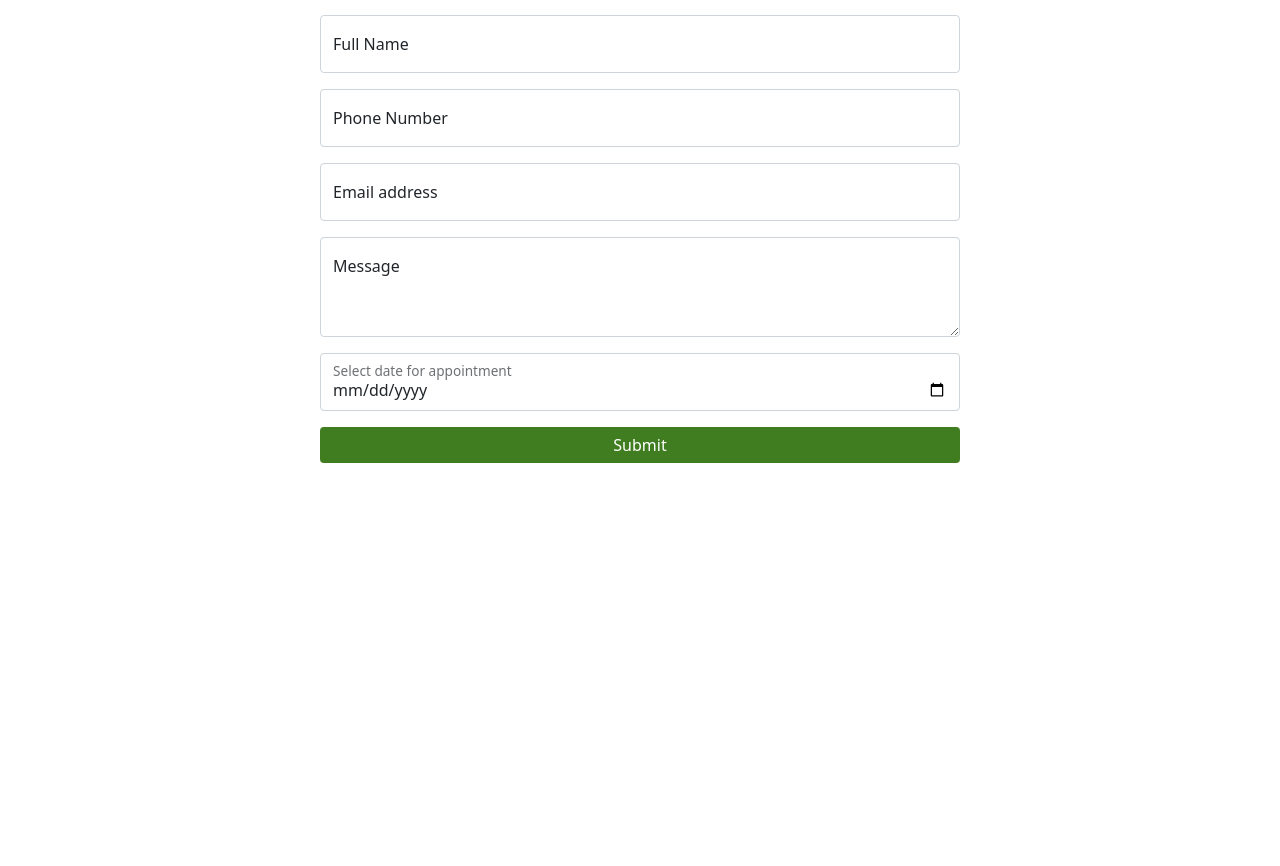
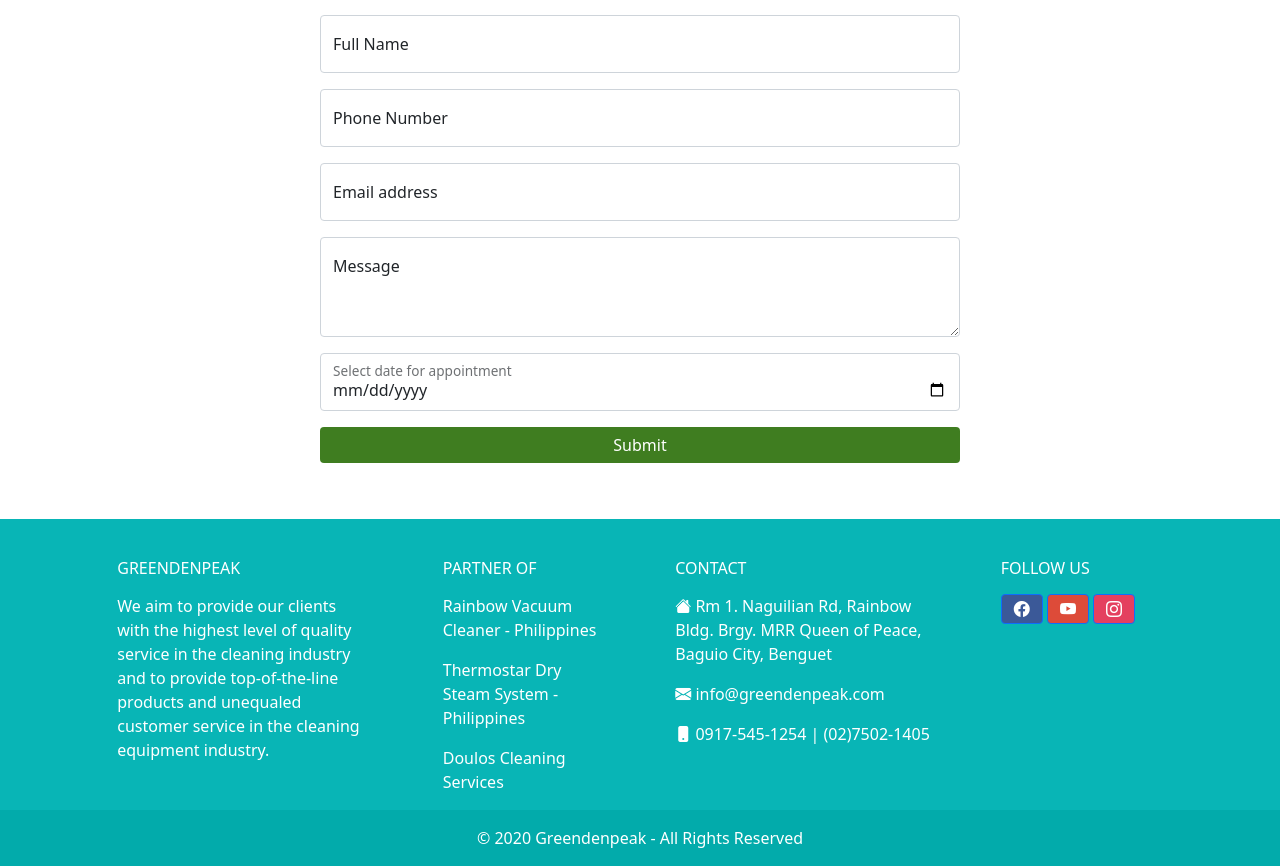
Before and after one commit to luckkimme/greendenpeak, a PHP site: page /page/contact-us.php in a window 1280 px wide. Shown: the part 498-1364 px from the top of the page. Before the commit the page ends 961 px from the top, so only its background shows below. Run offline with PHP 8.4, Linux system fonts and the light colour scheme; some libraries are stand-ins or nearby versions.

Commit message:
website footer

```diff
--- /dev/null
+++ b/package.json
@@ -0,0 +1,6 @@
+{
+  "dependencies": {
+    "bootstrap-icons": "^1.9.1",
+    "mdb-ui-kit": "^4.3.0"
+  }
+}
--- /dev/null
+++ b/page/component/footer.php
@@ -0,0 +1,103 @@
+<footer
+          class="text-center text-lg-start text-white"
+          style="background-color: #08B5B6"
+          >
+    <!-- Grid container -->
+    <div class="container p-4 pb-0">
+      <!-- Section: Links -->
+      <section class="">
+        <!--Grid row-->
+        <div class="row">
+          <!-- Grid column -->
+          <div class="col-md-3 col-lg-3 col-xl-3 mx-auto mt-3">
+            <h6 class="text-uppercase mb-3 font-weight-bold">
+              GREENDENPEAK
+            </h6>
+            <p>
+                We aim to provide our clients with the highest level
+                of quality service in the cleaning industry and to
+                provide top-of-the-line products and unequaled
+                customer service in the cleaning equipment
+                industry.
+            </p>
+          </div>
+          <!-- Grid column -->
+
+          <hr class="w-100 clearfix d-md-none" />
+
+          <!-- Grid column -->
+          <div class="col-md-2 col-lg-2 col-xl-2 mx-auto mt-3">
+            <h6 class="text-uppercase mb-3 font-weight-bold">Partner of</h6>
+            <p class="text-white"> Rainbow Vacuum Cleaner - Philippines</p>
+            <p class="text-white"> Thermostar Dry Steam System - Philippines</p>
+            <p class="text-white"> Doulos Cleaning Services</p>
+          </div>
+          <!-- Grid column -->
+
+          <hr class="w-100 clearfix d-md-none" />
+
+          <!-- Grid column -->
+          <hr class="w-100 clearfix d-md-none" />
+
+          <!-- Grid column -->
+          <div class="col-md-4 col-lg-3 col-xl-3 mx-auto mt-3">
+            <h6 class="text-uppercase mb-3 font-weight-bold">Contact</h6>
+            <p><i class="bi bi-house-fill mr-3"></i> Rm 1. Naguilian Rd, Rainbow Bldg. Brgy. MRR Queen of Peace,<br /> Baguio City, Benguet</p>
+            <p><i class="bi bi-envelope-fill mr-3"></i> info@greendenpeak.com</p>
+            <p><i class="bi bi-phone-fill mr-3"></i> 0917-545-1254 | (02)7502-1405</p>
+          </div>
+          <!-- Grid column -->
+
+          <!-- Grid column -->
+          <div class="col-md-3 col-lg-2 col-xl-2 mx-auto mt-3">
+            <h6 class="text-uppercase mb-3 font-weight-bold">Follow us</h6>
+
+            <!-- Facebook -->
+            <a
+               class="btn btn-primary btn-circle btn-md"
+               style="background-color: #3b5998"
+               href="https://www.facebook.com/greendenpeak"
+               target="_blank"
+               rel="noopener"
+               role="button"
+               ><i class="bi bi-facebook"></i
+              ></a>
+
+            <!-- Google -->
+            <a
+               class="btn btn-primary btn-circle btn-md"
+               style="background-color: #dd4b39"
+               href="https://www.youtube.com/channel/UC68HGEpj8YENuCbjicb9frA"
+               target="_blank"
+               rel="noopener"
+               role="button"
+               ><i class="bi bi-youtube"></i
+              ></a>
+
+            <!-- Instagram -->
+            <a
+               class="btn btn-primary btn-circle btn-md"
+               style="background-color: #E4405F"
+               href="https://www.instagram.com/greendenpeak/"
+               target="_blank"
+               rel="noopener"
+               role="button"
+               ><i class="bi bi-instagram"></i
+              ></a>
+          </div>
+        </div>
+        <!--Grid row-->
+      </section>
+      <!-- Section: Links -->
+    </div>
+    <!-- Grid container -->
+
+    <!-- Copyright -->
+    <div
+         class="text-center p-3"
+         style="background-color: #02ABAB"
+         >
+      © 2020 Greendenpeak - All Rights Reserved
+    </div>
+    <!-- Copyright -->
+  </footer>
--- a/page/contact-us.php
+++ b/page/contact-us.php
@@ -7,6 +7,7 @@
 	    <link href="../asset/css/bootstrap/bootstrap.min.css" rel="stylesheet">
 	    <link href="../asset/css/contact-us.css?d=<?php echo time(); ?>" rel="stylesheet">
 	    <link href="../asset/css/navbar.css?d=<?php echo time(); ?>" rel="stylesheet">
+		<link rel="stylesheet" href="https://cdn.jsdelivr.net/npm/bootstrap-icons@1.9.1/font/bootstrap-icons.css">
 	    <script type="text/javascript" src="../asset/js/bootstrap.min.js"></script>
 	</head>
 	<body>
@@ -51,5 +52,6 @@
 				<button type="submit" class="btn btn-primary" name="send">Submit</button>
 	    	</form>
 	    </div>
+		<?php include_once("component/footer.php"); ?>
 	</body>
 </html>
--- a/page/rainbow-vacuum.php
+++ b/page/rainbow-vacuum.php
@@ -10,6 +10,7 @@
 	    <link href="../asset/css/rainbow-kit.css?d=<?php echo time(); ?>" rel="stylesheet">
 	    <link href="../asset/css/rainbow-product-feature.css?d=<?php echo time(); ?>" rel="stylesheet">
 	    <link href="../asset/css/certification.css?d=<?php echo time(); ?>" rel="stylesheet">
+        <link rel="stylesheet" href="https://cdn.jsdelivr.net/npm/bootstrap-icons@1.9.1/font/bootstrap-icons.css">
 	    <script type="text/javascript" src="../asset/js/bootstrap.min.js"></script>
 	</head>
 	<body data-bs-spy="scroll" data-bs-target=".navbar" data-bs-offset="50">
@@ -137,5 +138,6 @@
                 </div>
             </div>
         </div>
+        <?php include_once("component/footer.php"); ?>
 	</body>
 </html>
--- a/page/thermostar.php
+++ b/page/thermostar.php
@@ -9,6 +9,7 @@
 	    <link href="../asset/css/thermostar.css?d=<?php echo time(); ?>" rel="stylesheet">
 	    <link href="../asset/css/thermostar-avantgarde.css?d=<?php echo time(); ?>" rel="stylesheet">
 	    <link href="../asset/css/thermostar-professional.css?d=<?php echo time(); ?>" rel="stylesheet">
+        <link rel="stylesheet" href="https://cdn.jsdelivr.net/npm/bootstrap-icons@1.9.1/font/bootstrap-icons.css">
 	    <script type="text/javascript" src="../asset/js/bootstrap.min.js"></script>
     </head>
 
@@ -145,5 +146,6 @@
                 </div>
             </div>
 		</div>
+        <?php include_once("component/footer.php"); ?>
     </body>
 </html>
```
Also changed, not shown: package-lock.json (added).
